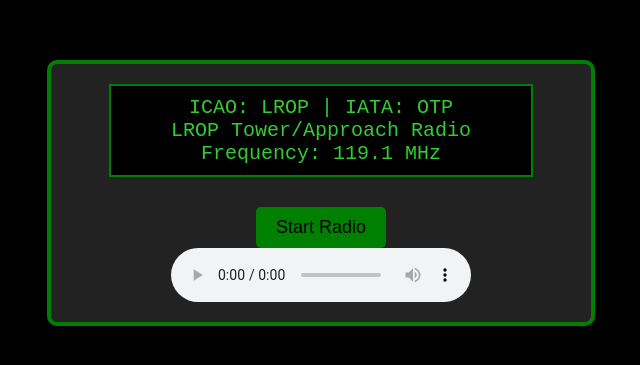
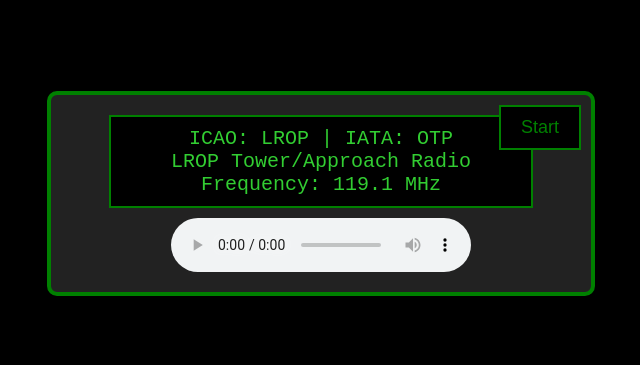
Before and after one commit to cristiturcin-ro/lrop-radio, a plain HTML site: page index.html in a window 1280 px wide. Shown: the part 215-580 px from the top of the page, without its empty margins (319-959 px from the left). Drawn offline with Linux system fonts and the light colour scheme.

Commit message:
Update index.html

```diff
--- a/index.html
+++ b/index.html
@@ -17,6 +17,7 @@
             height: 100vh;
         }
         .radio-container {
+            position: relative;
             border: 4px solid green;
             padding: 20px;
             border-radius: 10px;
@@ -37,21 +38,23 @@
             margin-bottom: 10px;
         }
         .start-button {
-            margin-top: 20px;
+            position: absolute;
+            top: 10px;
+            right: 10px;
             padding: 10px 20px;
             font-size: 18px;
-            background-color: green;
-            color: black;
-            border: none;
-            border-radius: 5px;
+            background-color: black;
+            color: green;
+            border: 2px solid green;
+            border-radius: 0;
             cursor: pointer;
         }
     </style>
 </head>
 <body>
     <div class="radio-container">
+        <button class="start-button" id="startButton">Start</button>
         <div class="display">ICAO: LROP | IATA: OTP<br>LROP Tower/Approach Radio<br>Frequency: 119.1 MHz</div>
-        <button class="start-button" id="startButton">Start Radio</button>
         <audio id="radioPlayer" controls>
             <source id="streamSource" src="https://d.liveatc.net/lrop" type="audio/mpeg">
         </audio>
```
